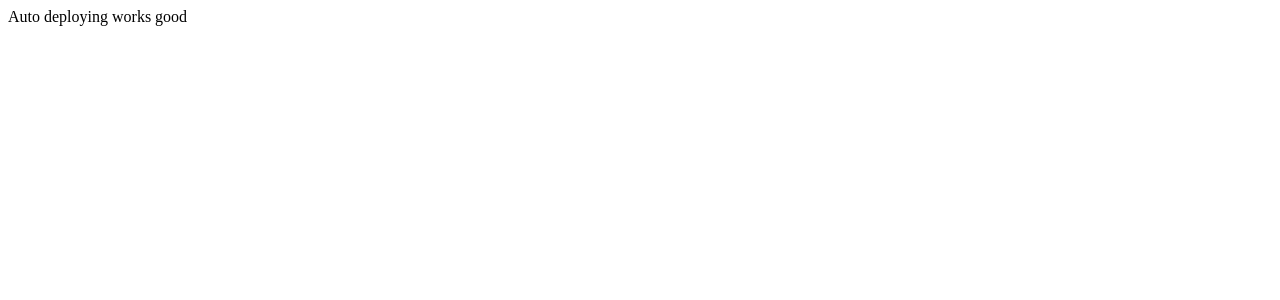
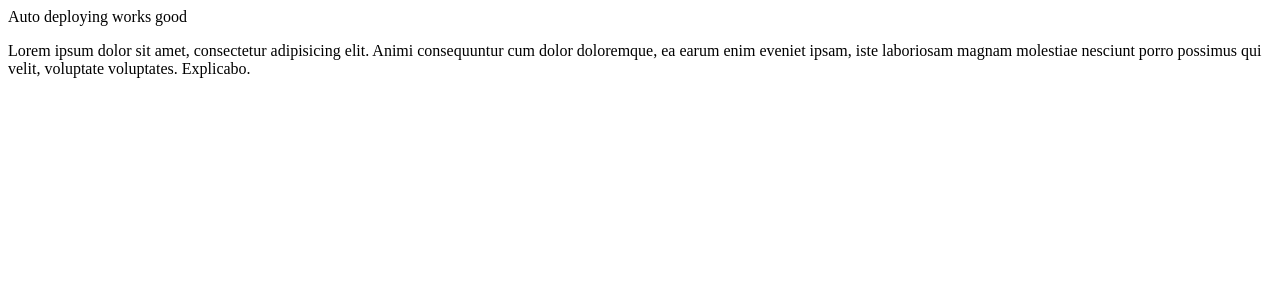
Before and after one commit to DiLiUA/testfirebase, an Angular app: page / in a window 1280 px wide. Shown: the top 300 px of the page. Built offline with nearby package versions, Linux system fonts and the light colour scheme.

Commit message:
test auto deploy 3

```diff
--- a/src/app/app.component.html
+++ b/src/app/app.component.html
@@ -1 +1,2 @@
 <div>Auto deploying works good</div>
+<p>Lorem ipsum dolor sit amet, consectetur adipisicing elit. Animi consequuntur cum dolor doloremque, ea earum enim eveniet ipsam, iste laboriosam magnam molestiae nesciunt porro possimus qui velit, voluptate voluptates. Explicabo.</p>
```
